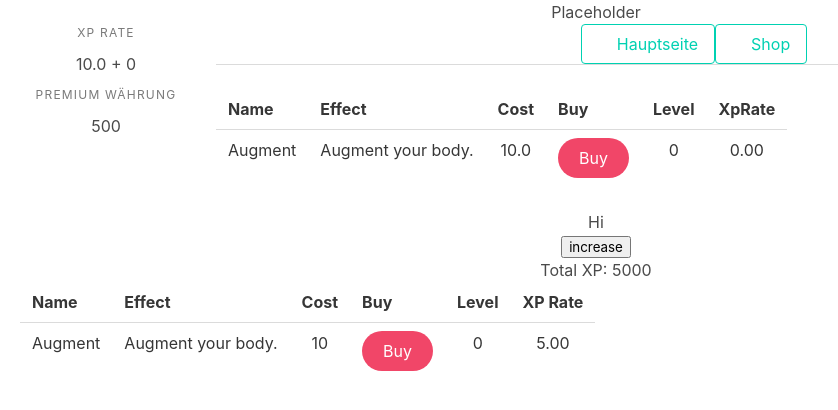
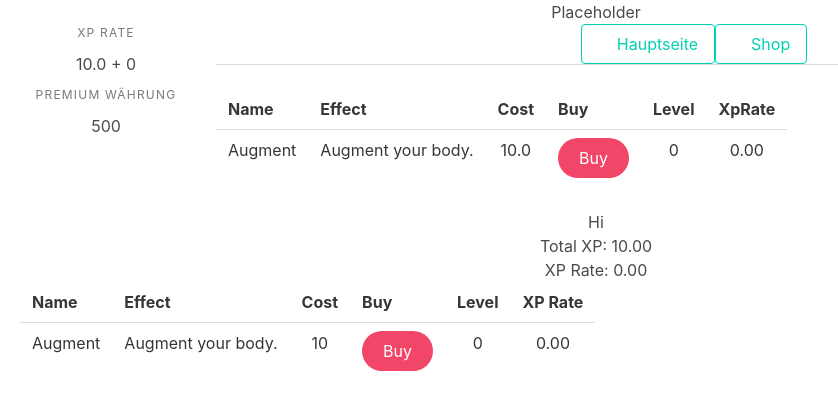
Before and after one commit to jupi1001/IdleCultivation, a React (Create React App) app: page / in a window 1280 px wide. Shown: the top 410 px of the page, without its empty margins (44-882 px from the left). Built offline with nearby package versions, Linux system fonts and the light colour scheme.

Commit message:
add upgrades and ticker

```diff
--- a/src/App.tsx
+++ b/src/App.tsx
@@ -1,9 +1,29 @@
-import React from 'react';
+import { useEffect } from 'react';
+import { useRecoilState, useRecoilValue } from 'recoil';
 import './App.css';
+import { allUpgradeTiers } from './common/api/data';
+import { skillsState, totalXPState, xpRateSumState } from './common/api/state';
 import Frontpage from './Components/Frontpage';
 import RecoilPage from './pages/RecoilPage';
 
 function App() {
+  const [totalXP, setTotalXP] = useRecoilState(totalXPState);
+  const [skills, setSkills] = useRecoilState(skillsState);
+  const xpRateSum = useRecoilValue(xpRateSumState);
+
+  useEffect(() => {
+    const interval = setInterval(() => {
+      setTotalXP(totalXP + xpRateSum);
+
+      for (const tier of allUpgradeTiers) {
+        if (skills.find((s) => s.id === tier.skill.id) === undefined && totalXP > tier.neededXP) {
+          setSkills((oldSkills) => [...oldSkills, tier.skill]);
+        }
+      }
+    }, 1000);
+    return () => clearInterval(interval);
+  });
+
   return (
     <div className="App">
       <header>
--- a/src/Components/XPCounter.tsx
+++ b/src/Components/XPCounter.tsx
@@ -1,21 +1,14 @@
-import { useRecoilState } from 'recoil';
-import { totalXPState } from '../common/api/state';
+import { useRecoilState, useRecoilValue } from 'recoil';
+import { totalXPState, xpRateSumState } from '../common/api/state';
 
 const XPCounter = () => {
-  const [totalXP, setTotalXP] = useRecoilState(totalXPState);
-
-  const onClick = (e: any) => {
-    e.preventDefault();
-
-    setTotalXP(totalXP + 1);
-  };
+  const [totalXP] = useRecoilState(totalXPState);
+  const xpRateSum = useRecoilValue(xpRateSumState);
 
   return (
     <div>
-      <div>
-        <button onClick={onClick}>increase</button>
-      </div>
-      <div>Total XP: {totalXP}</div>
+      <div>Total XP: {totalXP.toFixed(2)}</div>
+      <div>XP Rate: {xpRateSum.toFixed(2)}</div>
     </div>
   );
 };
--- /dev/null
+++ b/src/common/api/data.ts
@@ -0,0 +1,28 @@
+import { UpgradeTier } from '../types/upgradeTier';
+
+export const allUpgradeTiers: UpgradeTier[] = [
+  {
+    neededXP: 25,
+    skill: {
+      id: 2,
+      name: 'Soul',
+      desc: 'Refine your soul.',
+      cost: 25,
+      xpMultiplier: 2.75,
+      xpRate: 0,
+      level: 0,
+    },
+  },
+  {
+    neededXP: 100,
+    skill: {
+      id: 3,
+      name: 'Essence',
+      desc: 'Essence gathering.',
+      cost: 150,
+      xpMultiplier: 3.5,
+      xpRate: 0,
+      level: 0,
+    },
+  },
+];
--- a/src/common/api/state.tsx
+++ b/src/common/api/state.tsx
@@ -1,12 +1,21 @@
-import { atom } from 'recoil';
+import { atom, selector } from 'recoil';
 import { Skill } from '../types/skill';
 
 export const totalXPState = atom({
   key: 'totalXP',
-  default: 5000,
+  default: 10,
 });
 
 export const skillsState = atom<Skill[]>({
   key: 'skills',
-  default: [{ id: 1, name: 'Augment', desc: 'Augment your body.', cost: 10, level: 0, xpRate: 5, xpMultiplier: 2 }],
+  default: [{ id: 1, name: 'Augment', desc: 'Augment your body.', cost: 10, level: 0, xpRate: 0, xpMultiplier: 2 }],
 });
+
+export const xpRateSumState = selector({
+  key: 'xpRateSum',
+  get: ({ get }) => {
+    const skills = get(skillsState);
+
+    return skills.reduce((t, s) => (t += s.xpRate), 0);
+  },
+});
--- /dev/null
+++ b/src/common/types/upgradeTier.ts
@@ -0,0 +1,6 @@
+import { Skill } from './skill';
+
+export interface UpgradeTier {
+  neededXP: number;
+  skill: Skill;
+}
```
